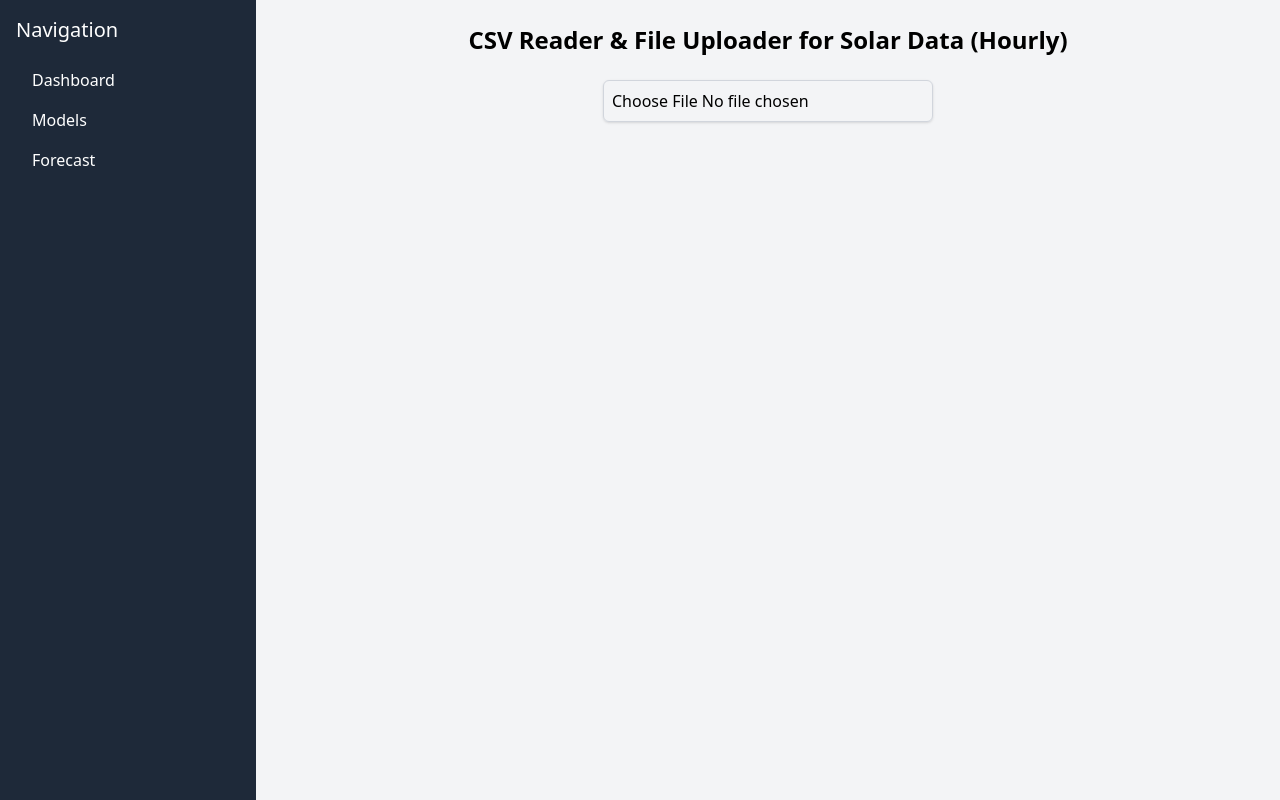
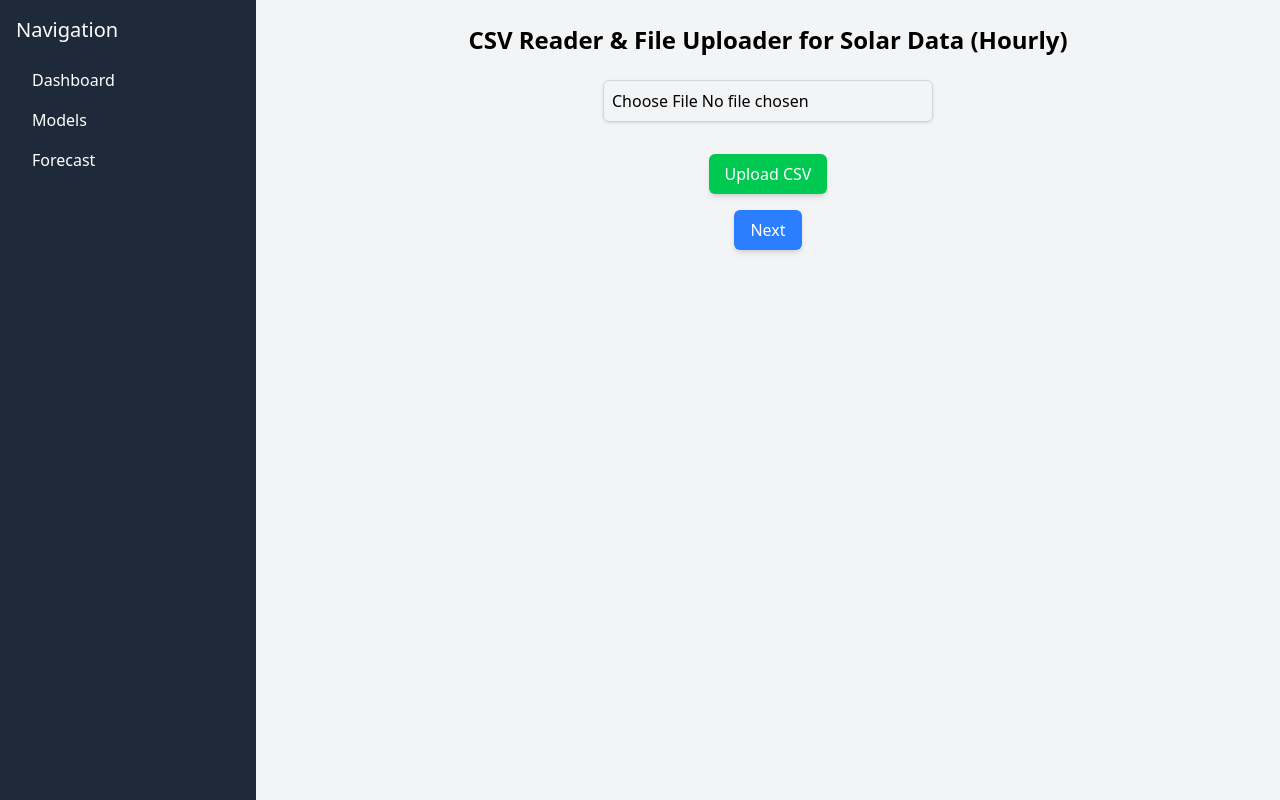
Before and after one commit to Minel03/Thesis-Draft, a React (Vite) app: page /HourlySolarForecast in a window 1280 px wide. Built offline with nearby package versions, Linux system fonts and the light colour scheme.

Commit message:
try but didnt work

```diff
--- a/src/components/Main/ForecastFolder/Solar/HourlySolarForecast.jsx
+++ b/src/components/Main/ForecastFolder/Solar/HourlySolarForecast.jsx
@@ -3,39 +3,13 @@ import React, { useState } from "react";
 const HourlySolarForecast = () => {
   const [isProcessing, setIsProcessing] = useState(false);
   const [file, setFile] = useState(null);
+  const [jsonPath, setJsonPath] = useState("");
+  const [tableName, setTableName] = useState("");
   const [message, setMessage] = useState("");
 
   const handleFileChange = (event) => {
     const selectedFile = event.target.files[0];
     setFile(selectedFile);
-
-    if (selectedFile) {
-      setIsProcessing(true);
-
-      // Create a worker
-      const worker = new Worker(
-        new URL(
-          "../../../../config/SolarConfig/workerSolarHourly.js",
-          import.meta.url
-        )
-      );
-      worker.onmessage = (e) => {
-        const { type, data, error } = e.data;
-
-        if (type === "complete") {
-          worker.terminate();
-          uploadJsonToStorage(data); // Insert JSON into storage folder when done
-          setIsProcessing(false);
-        } else if (type === "error") {
-          console.error("Error processing file:", error);
-          worker.terminate();
-          setIsProcessing(false);
-        }
-      };
-
-      // Pass the file to the worker
-      worker.postMessage({ file: selectedFile });
-    }
   };
 
   const handleUpload = async () => {
@@ -48,14 +22,16 @@ const HourlySolarForecast = () => {
     formData.append("file", file);
 
     try {
-      const response = await fetch("http://127.0.0.1:8000/upload/", {
+      const response = await fetch("http://127.0.0.1:8000/storage/upload/", {
         method: "POST",
         body: formData,
       });
 
       const result = await response.json();
       if (response.ok) {
-        setMessage(`File uploaded successfully. Path: ${result.json_path}`);
+        setMessage(`File uploaded successfully.`);
+        setJsonPath(result.json_path);
+        setTableName(result.table_name);
       } else {
         setMessage(`Error: ${result.detail}`);
       }
@@ -64,35 +40,27 @@ const HourlySolarForecast = () => {
     }
   };
 
-  const uploadJsonToStorage = async (data) => {
-    const formData = new FormData();
-
-    // Create a unique filename using a timestamp
-    const timestamp = new Date().toISOString().replace(/[:.-]/g, "_");
-    const filename = `hourly_solar_data_${timestamp}.json`;
-
-    // Convert data to a Blob
-    const blob = new Blob([JSON.stringify(data, null, 2)], {
-      type: "application/json",
-    });
-
-    // Append the file to the FormData with the unique filename
-    formData.append("file", blob, filename);
+  const handleNext = async () => {
+    if (!jsonPath) {
+      setMessage("Upload the file first before proceeding.");
+      return;
+    }
 
     try {
-      const response = await fetch("http://127.0.0.1:8000/storage/upload/", {
+      const response = await fetch("http://127.0.0.1:8000/insert_database/", {
         method: "POST",
-        body: formData,
+        headers: { "Content-Type": "application/json" },
+        body: JSON.stringify({ json_path: jsonPath, table_name: tableName }),
       });
 
       const result = await response.json();
       if (response.ok) {
-        setMessage(`JSON file successfully stored.`);
+        setMessage(`Data inserted into database successfully.`);
       } else {
-        setMessage(`Error: ${result.detail}`);
+        setMessage(`Error inserting into database: ${result.detail}`);
       }
     } catch (error) {
-      setMessage(`Error storing JSON: ${error.message}`);
+      setMessage(`Error: ${error.message}`);
     }
   };
 
@@ -108,10 +76,21 @@ const HourlySolarForecast = () => {
         className="mb-4 p-2 border border-gray-300 rounded-md shadow-sm focus:outline-none focus:ring-2 focus:ring-blue-500"
         disabled={isProcessing}
       />
-      {message && <p className="mb-6 text-red-500">{message}</p>}
-      {isProcessing && <p>Processing file... Please wait.</p>}
+      <button
+        onClick={handleUpload}
+        className="mt-4 bg-green-500 text-white px-4 py-2 rounded-md shadow-md hover:bg-green-600 transition"
+        disabled={!file}>
+        Upload CSV
+      </button>
+      {message && <p className="mt-4 text-red-500">{message}</p>}
+      <button
+        onClick={handleNext}
+        className="mt-4 bg-blue-500 text-white px-4 py-2 rounded-md shadow-md hover:bg-blue-600 transition"
+        disabled={!jsonPath}>
+        Next
+      </button>
     </div>
   );
 };
 
-export default HourlySolarForecast; // Ensure default export is used
+export default HourlySolarForecast;
```
Also changed, not shown: 1 other file (tests, documents, lock files or other folders).
